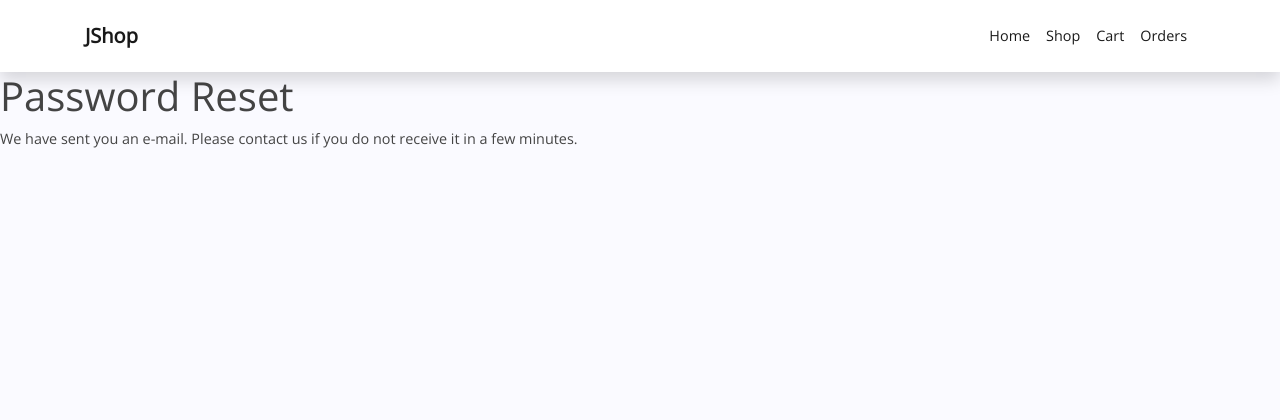
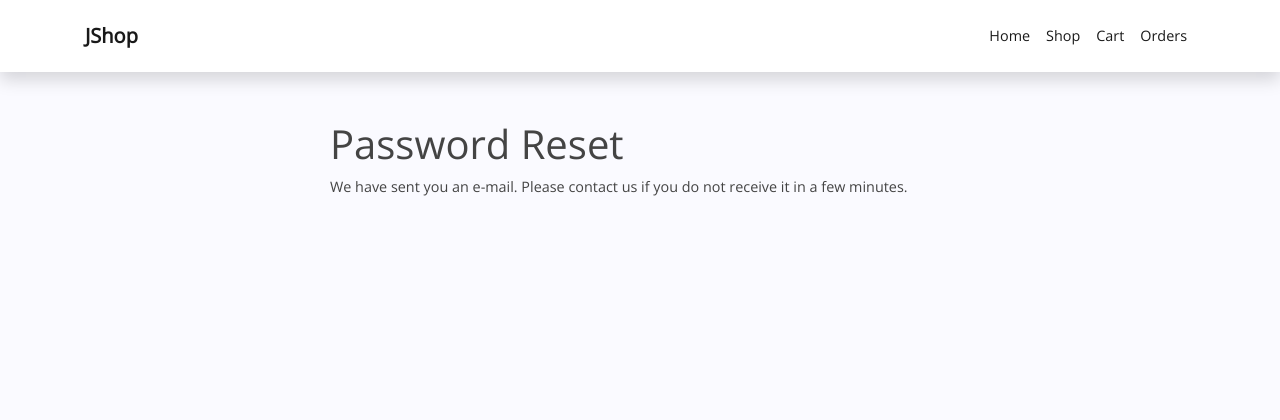
Before and after one commit to Adomah-Abubakar/joetib-shop, a Django app: a page that uses templates/account/password_reset_done.html in a window 1280 px wide. Shown: the top 420 px of the page. Run offline with Django 3.2, Linux system fonts and the light colour scheme; some libraries are stand-ins or nearby versions.

Commit message:
Fixed auth pages by wrapping the contents in containers

```diff
--- a/templates/account/login.html
+++ b/templates/account/login.html
@@ -4,6 +4,8 @@
 {% block title %}Log in{% endblock %}
 
 {% block content %}
+<div class="container py-5" style="max-width: 650px;">
+
   <h2>Log in</h2>
   <form method="post">
     {% csrf_token %}
@@ -11,4 +13,5 @@
     <button class="btn btn-success" type="submit">Log in</button>
   </form>
   <a href="{% url 'account_reset_password' %}">Forgot Password?</a>
+</div>
 {% endblock content %}
--- a/templates/account/logout.html
+++ b/templates/account/logout.html
@@ -5,6 +5,8 @@
 
 
 {% block content %}
+<div class="container py-5" style="max-width: 650px;">
+
   <h1>Sign Out</h1>
 
   <p>Are you sure you want to sign out?</p>
@@ -14,5 +16,5 @@
     {{ form|crispy }}
     <button class="btn btn-danger" type="submit">Sign Out</button>
   </form>
-
+</div>
 {% endblock content %}
--- a/templates/account/password_change.html
+++ b/templates/account/password_change.html
@@ -4,10 +4,13 @@
 {% block title %}Change Password{% endblock %}
 
 {% block content %}
+<div class="container py-5" style="max-width: 650px;">
+
   <h2>Change Password</h2>
   <form method="post" action="{% url 'account_change_password' %}">
     {% csrf_token %}
     {{ form|crispy }}
     <button class="btn btn-success" type="submit">Change Password</button>
   </form>
+</div>
 {% endblock content %}
--- a/templates/account/password_reset.html
+++ b/templates/account/password_reset.html
@@ -4,10 +4,13 @@
 {% block title %}Password Reset{% endblock %}
 
 {% block content %}
+<div class="container py-5" style="max-width: 650px;">
+
   <h2>Forgot your password? </h2>
   <form method="POST" action="{% url 'account_reset_password' %}" class="password_reset">
     {% csrf_token %}
     {{ form | crispy }}
     <button class="btn btn-primary" type="submit">Reset Password</button>
   </form>
+</div>
 {% endblock content %}
--- a/templates/account/password_reset_done.html
+++ b/templates/account/password_reset_done.html
@@ -4,6 +4,8 @@
 {% block title %}Password Reset Done{% endblock %}
 
 {% block content %}
-<h1>Password Reset</h1>
-<p>We have sent you an e-mail. Please contact us if you do not receive it in a few minutes.</p>
+<div class="container py-5" style="max-width: 650px;">
+    <h1>Password Reset</h1>
+    <p>We have sent you an e-mail. Please contact us if you do not receive it in a few minutes.</p>
+</div>
 {% endblock content %}
--- a/templates/account/password_reset_from_key.html
+++ b/templates/account/password_reset_from_key.html
@@ -4,10 +4,13 @@
 {% block title %}Change Password{% endblock title %}
 
 {% block content %}
+<div class="container py-5" style="max-width: 650px;">
+
   <h1>{% if token_fail %}Bad Token{% else %}Change Password{% endif %}</h1>
 
   {% if token_fail %}
-    <p>The password reset link was invalid. Perhaps it has already been used?  Please request a <a href="{% url 'account_reset_password' %}">new password reset</a>.</p>
+  <p>The password reset link was invalid. Perhaps it has already been used? Please request a <a
+      href="{% url 'account_reset_password' %}">new password reset</a>.</p>
   {% else %}
   {% if form %}
   <form method="POST" action=".">
@@ -19,4 +22,5 @@
   <p>Your password is now changed.</p>
   {% endif %}
   {% endif %}
+</div>
 {% endblock content%}
--- a/templates/account/password_set.html
+++ b/templates/account/password_set.html
@@ -4,6 +4,8 @@
 {% block title %}Set Password{% endblock title %}
 
 {% block content %}
+<div class="container py-5" style="max-width: 650px;">
+
   <form method="POST" action="" class="password_set">
     {% csrf_token %}
     {{ form | crispy }}
@@ -12,4 +14,5 @@
         Password</button>
     </div>
   </form>
+</div>
 {% endblock content %}
--- a/templates/account/signup.html
+++ b/templates/account/signup.html
@@ -4,10 +4,13 @@
 {% block title %}Sign up{% endblock %}
 
 {% block content %}
+<div class="container py-5" style="max-width: 650px;">
+
   <h2>Sign up</h2>
   <form method="post">
     {% csrf_token %}
     {{ form|crispy }}
     <button class="btn btn-success" type="submit">Sign up</button>
   </form>
+</div>
 {% endblock content %}
```
Also changed, not shown: templates/account/password_reset_from_key_done.html (+5 -2 lines). Lines whose indentation alone changed are shown as unchanged.
